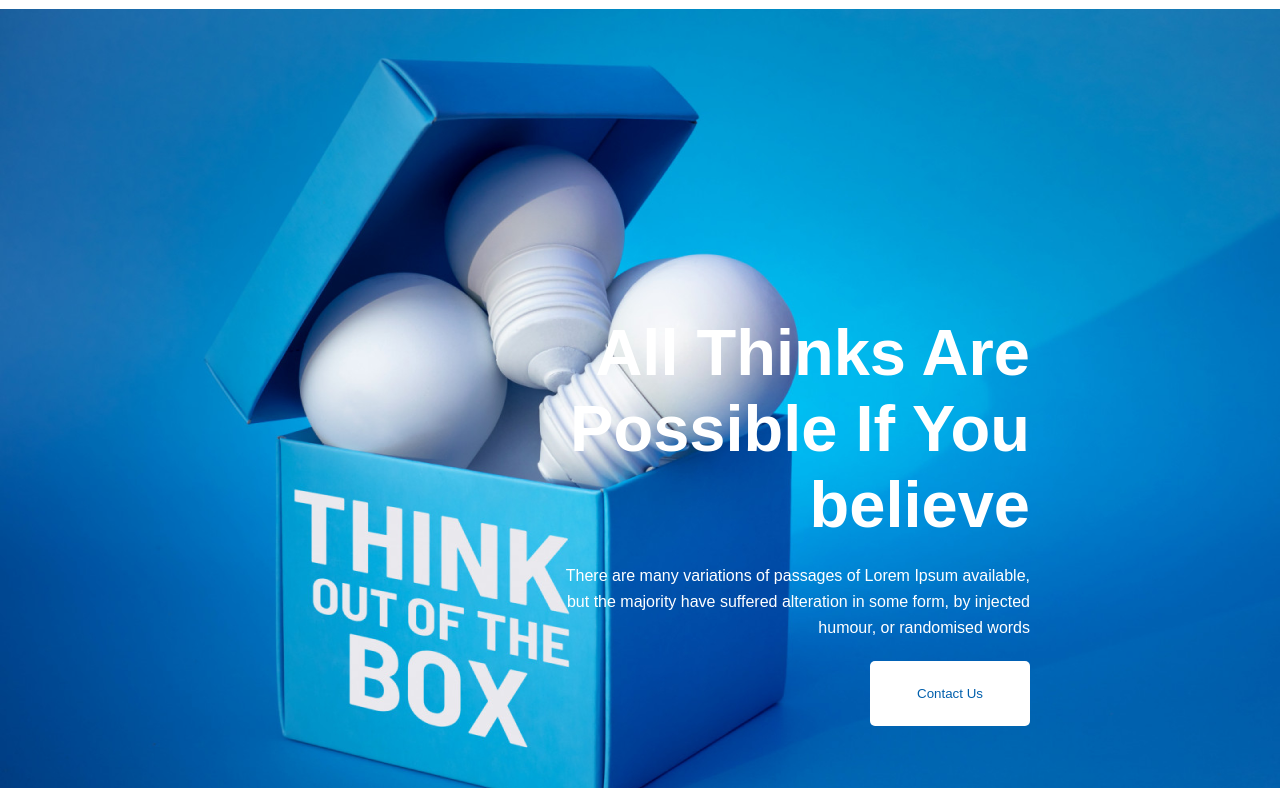
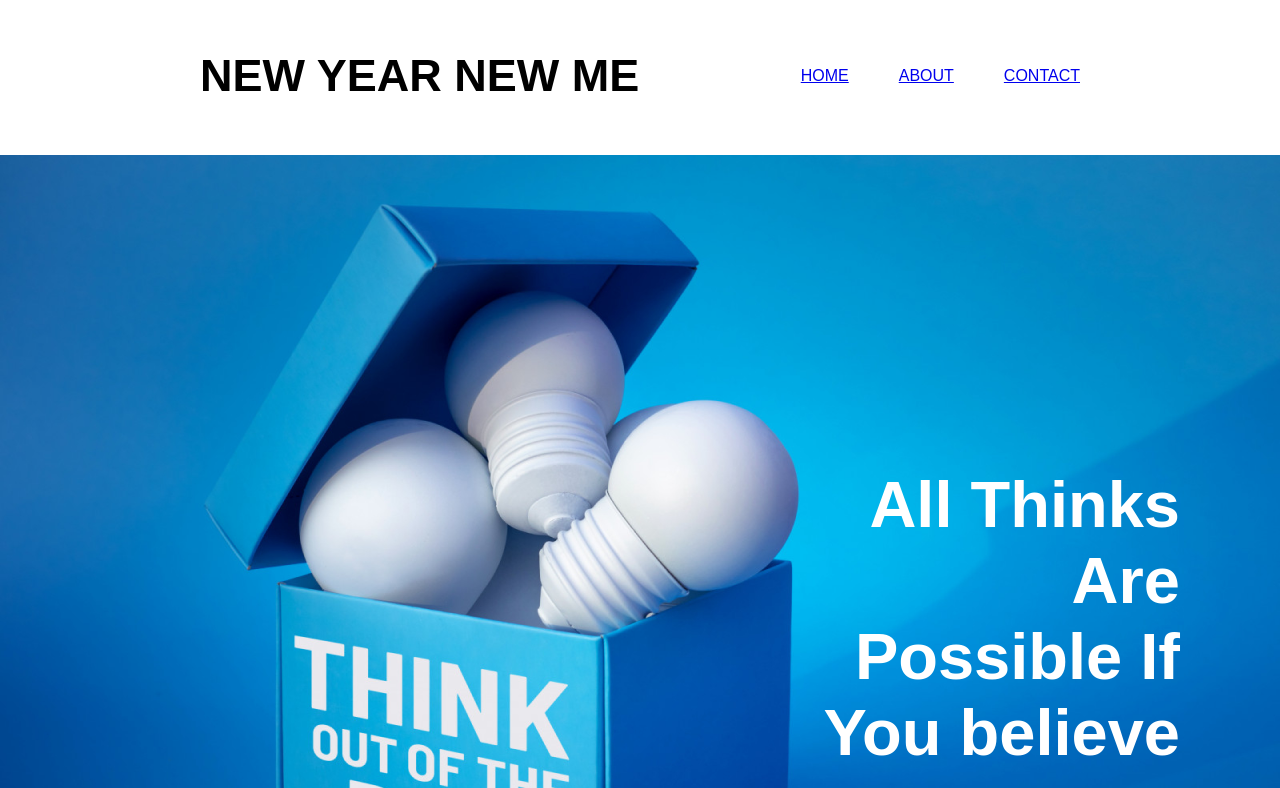
Before and after one commit to Bebe-Khodezatul-kobra-Lupin/AssigmentF1, a plain HTML site: page index.html in a window 1280 px wide. Shown: the top 788 px of the page. Drawn offline with Linux system fonts and the light colour scheme.

Commit message:
8  commit

```diff
--- a/css/style.css
+++ b/css/style.css
@@ -5,8 +5,34 @@
 
 }
 
+nav {
+    display: flex;
+    justify-content: space-between;
+    margin: 50px 200px;
 
-/*this is the header part*/
+}
+
+nav ul {
+    display: flex;
+    align-items: center;
+
+
+
+}
+
+nav ul li {
+    color: #1619d1;
+    list-style: none;
+    margin-left: 50px;
+}
+
+.nav_title {
+    font-size: 45px;
+    font-weight: 800;
+    text-align: left;
+
+}
+
 .headers {
     background-image: url("../images/banner/banner3.png");
     background-repeat: no-repeat;
@@ -16,17 +42,19 @@
 
 .header {
     display: flex;
+    justify-content: right;
     gap: 25px;
     align-items: right;
 }
 
 .header2 {
-    margin-right: 150px;
+    /*margin-right: 50px;*/
     padding: 100px;
 }
 
 .header1 {
     width: 1000px;
+    margin: 200px;
 
 }
 
@@ -43,8 +71,7 @@
 .header-discription {
     margin-bottom: 20px;
     font-weight: 400;
-    font-size: 16px;
-    line-height: 26px;
+    font-size: 20px;
     text-align: right;
     color: #FFFFFF;
 }
@@ -150,12 +177,12 @@
 
 /* bannerpart css */
 .banner {
-    margin: 230px 130px;
+    margin: 230px 120px;
     background-image:
         linear-gradient(to left, rgba(245, 246, 252, 0.52), rgba(79, 70, 194, 0.73)),
         url("../images/watch.png");
-
     background-repeat: no-repeat;
+    border-radius: 10px;
     padding-top: 59px;
     padding-left: 64px;
     padding-right: 239px;
@@ -167,8 +194,6 @@
 
 }
 
-
-
 .primary_btn2 {
     width: 160px;
     padding: 25px 20px;
@@ -179,7 +204,7 @@
     border: 0px;
     text-align: center;
     margin-top: 24px;
-    margin-bottom: 59px;
+    margin-bottom: 16px;
 
 }
 
@@ -242,6 +267,15 @@
     color: #F8F8F8;
 }
 
+input {
+    width: 325px;
+    padding: 20px;
+    background-color: #151414;
+    color: #e7e9eb;
+    border: 1px solid white;
+    border-radius: 5px;
+}
+
 .primary_btn3 {
     width: 160px;
     padding: 25px 20px;
--- a/index.html
+++ b/index.html
@@ -10,8 +10,26 @@
 </head>
 
 <body>
+
+
     <!-- this is the heading part -->
-    <header class="headers">
+    <header class="headers" id="Head">
+
+        <!-- This is the nav part -->
+        <nav>
+
+            <h2 class="nav_title">NEW YEAR NEW ME</h2>
+
+
+            <ul>
+                <li><a href="#Head">HOME</a></li>
+                <li> <a href="#ABOUT">ABOUT</a></li>
+                <li><a href="#contact">CONTACT</a></li>
+            </ul>
+        </nav>
+
+
+
         <div class="header">
             <div class="header1">
 
@@ -31,7 +49,7 @@
 
     </header>
     <!-- this is the main paert -->
-    <main>
+    <main id="ABOUT">
         <!-- person information -->
         <section class="person">
             <div class="person-pic">
@@ -78,17 +96,14 @@
 
             </div>
         </section>
-        <section class="banner" class="grad ">
+        <section class="banner">
             <h1>Awlays keep a positive mindset</h1>
             <button class="primary_btn2">Call Now</button>
-
-
-
         </section>
 
     </main>
     <!-- this is the footer part -->
-    <footer class="footer">
+    <footer class="footer" id="contact">
         <div class="information">
             <h1 class="information_title">Future</h1>
             <p class="information_description">
@@ -110,7 +125,7 @@
             <form action="">
                 <h1 class="form_title">Subscribe</h1>
                 <br>
-                <input type="text" name="" id="" placeholder="Enter your email">
+                <input type="text" name="" id="in" placeholder="Enter your email">
                 <br>
                 <button class="primary_btn3">Subscribe</button>
             </form>
```
